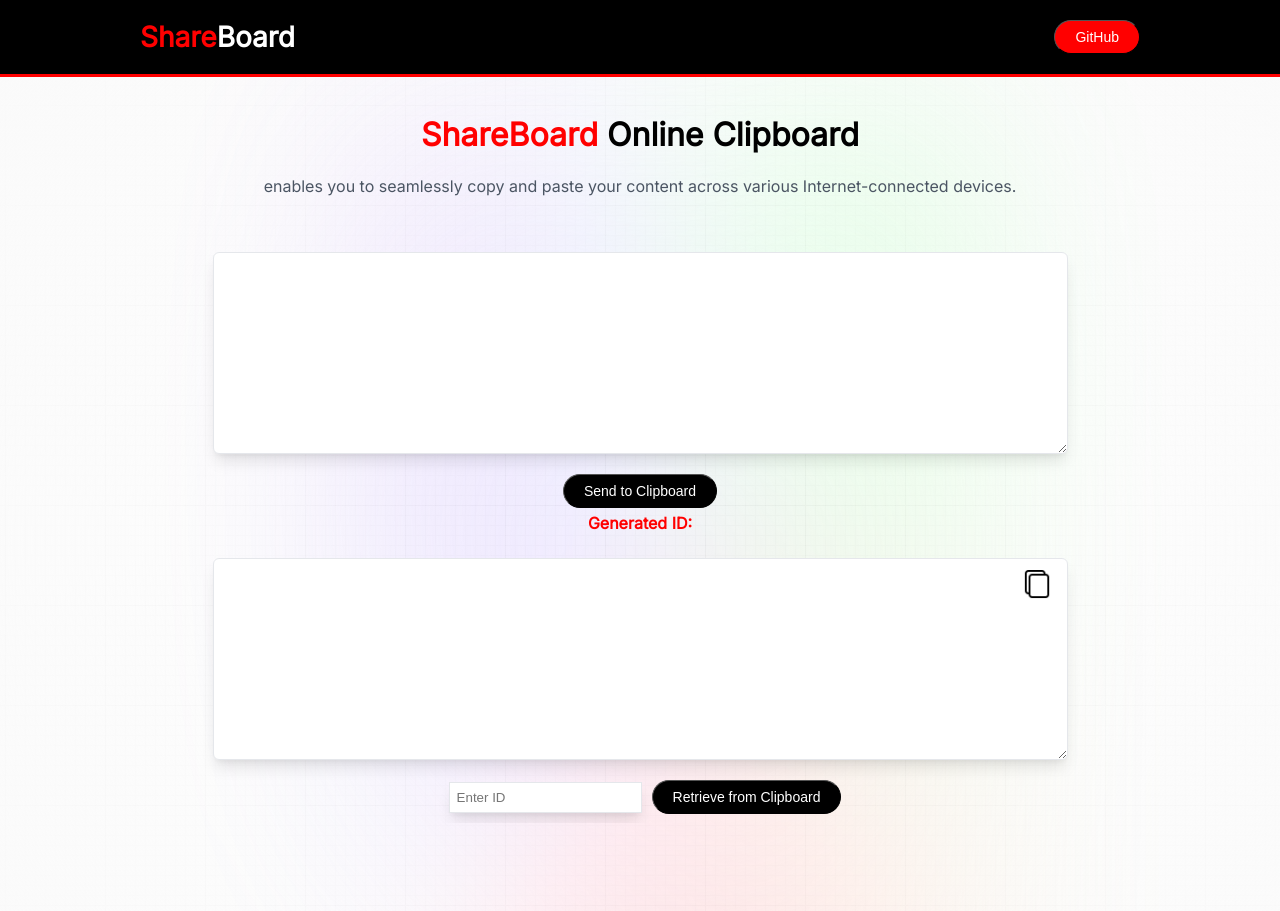
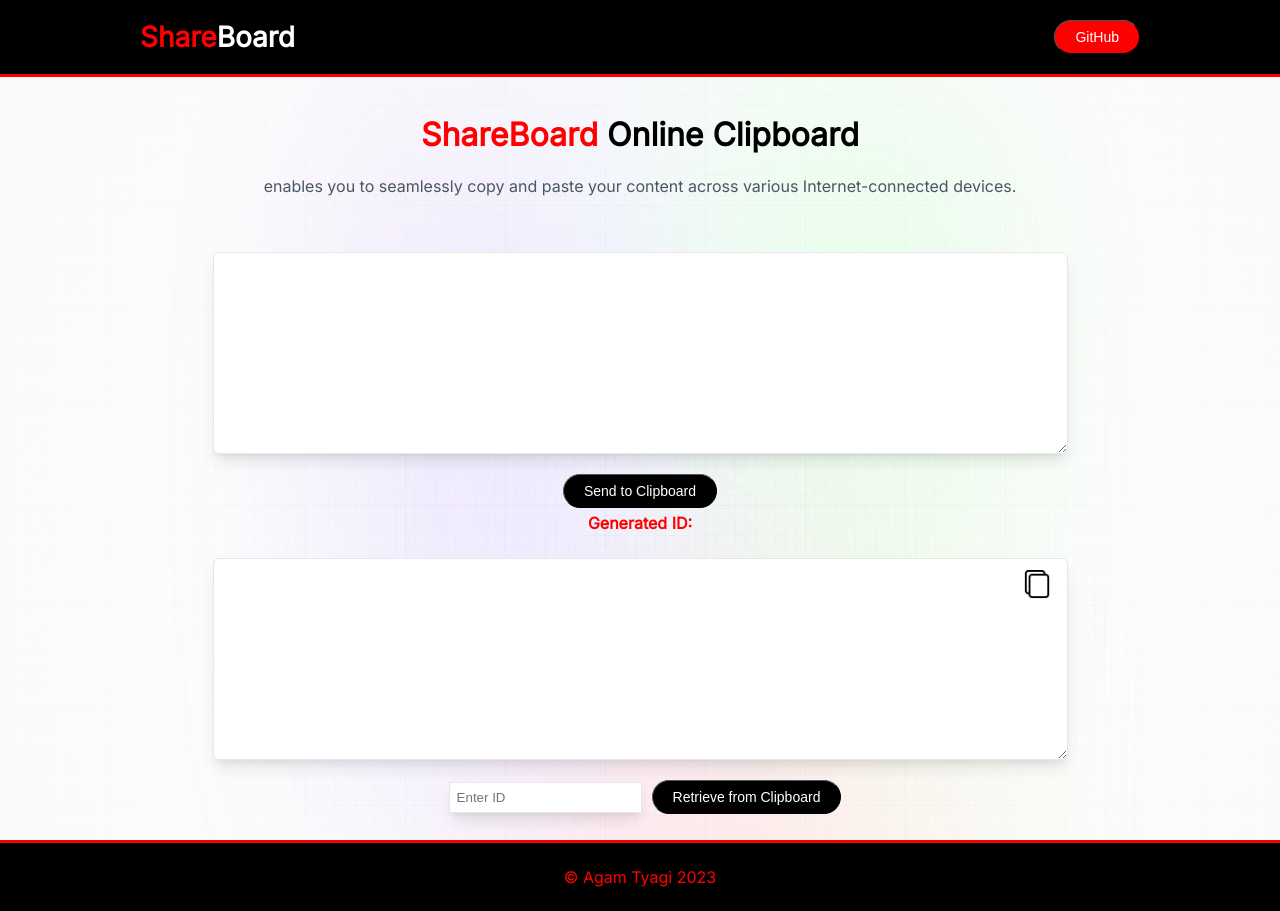
Before and after one commit to agamtyagi1717/shareboard, a React (Create React App) app: page / in a window 1280 px wide. Before the commit the page ends 823 px from the top, so only its background shows below. Built offline with nearby package versions, Linux system fonts and the light colour scheme; the HTML template or start-up script is replaced by a standard one.

Commit message:
hero section + footer

```diff
--- a/src/App.css
+++ b/src/App.css
@@ -141,6 +141,18 @@
   width: 30px;
   opacity: 1;
 }
+.footer{
+  margin-top: 20px;
+  display: flex;
+  justify-content: center;
+  background-color: #000;
+  position: relative;
+  box-shadow: 0px -3px 0px var(--primaryColor);
+}
+.footer p{
+  padding: 8px;
+  color: var(--primaryColor);
+}
 
 
 
--- a/src/App.js
+++ b/src/App.js
@@ -1,5 +1,6 @@
 import './App.css';
 import CopySection from './components/CopySection';
+import Footer from './components/Footer';
 import Hero from './components/Hero';
 import Navbar from './components/Navbar';
 import RetrieveSection from './components/RetrieveSection';
@@ -16,7 +17,9 @@
         <Hero />
         <CopySection />
         <RetrieveSection />
+
       </div>
+        <Footer />
 
     </main>
   );
--- /dev/null
+++ b/src/components/Footer.js
@@ -0,0 +1,11 @@
+import React from 'react'
+
+const Footer = () => {
+  return (
+    <div className='footer'>
+        <p>© Agam Tyagi 2023</p>
+    </div>
+  )
+}
+
+export default Footer
```
Also changed, not shown: src/components/Hero.js (indentation only).
